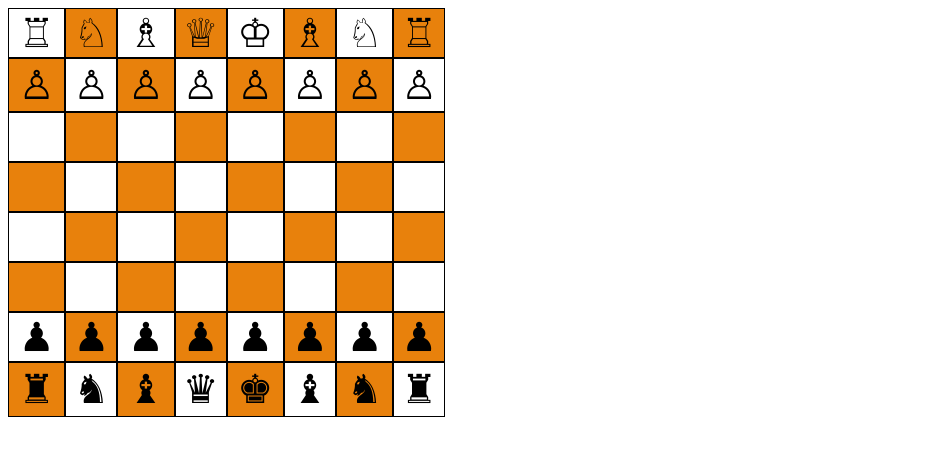
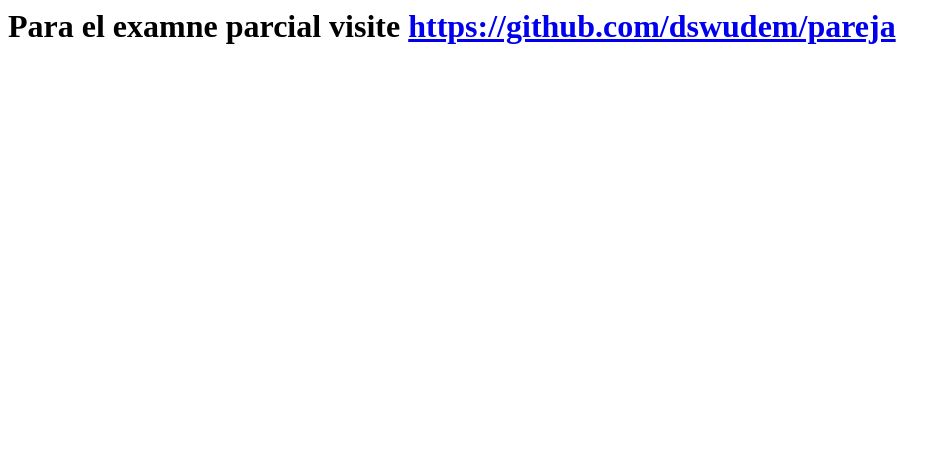
Before and after one commit to dswudem/dswudem.github.io, a plain HTML site: page index.html in a window 1280 px wide. Shown: the whole page, without its empty margins (0-951 px from the left). Drawn offline with Linux system fonts and the light colour scheme.

Commit message:
Enunciado de examen parcial 2018-1

```diff
--- a/index.html
+++ b/index.html
@@ -1,54 +1,10 @@
 <html>
 	<head>
 		<title>
-			Tablero de ajedrez
+			Examen parcial
 		</title>
-		<!--
-		Dentro de nuestras etiquetas <style></style> se verá
-		representado todos los estilos que tendrá nuestro sitio.
-		-->
-		<style>
-		/* Le daremos estilos a nuestras etiquetas <div> pero exactamente
-		 a las que sean hijos de otro div para esto utilizamos el caracter
-		  ">" que representa padre > hijo. */
-			#tablero div > div{
-				width: 50px;
-				height: 50px;
-				border-color: black;
-				border-style: solid;
-				border-width: 1px;
-				display: table-cell;
-				}
-			#tablero > div{
-				display: table-row;
-			}
-			/* :nth-child(odd-even): Impar e incluso son palabras clave que se pueden usar
-			 para unir elementos secundarios cuyo índice es impar o par
-			 en este caso lo usamos para pintar las casillas del tablero.
-			*/
-			#tablero  div:nth-child(even) > div:nth-child(odd){
-				background-color: #E8810C;
-				padding: 2pt;
-				size: 300pt;
-			}
-			#tablero div:nth-child(odd) > div:nth-child(even){
-				background-color: #E8810C;
-			}
-			/*Cuando pase el click por una de las casillas esta cambiará de color,
-			 con la propiedad hover se logra este efecto sobre el div del tablero.
-			 la caracteristica !important permite resaltar esta propiedad
-			 sobre las demas aplicadas sobre los div
-			*/
-			#tablero div > div:hover{
-				background-color: #E8D278 !important;
-			}
-			#tablero div > div{
-				font-size: 30pt;
-				text-align: center;
-				vertical-align: middle;
-			}
 
-		</style>
+
 
   		<!--
   		Dentro de la etiqueta script irá todo el código de JavaScript de nuestra app
@@ -93,102 +49,8 @@ function manejarEvento( ev ){
 
 	</head>
 	<body>
-	<!--
-		En está sesión se crearán cada una de las casillas
-		de nuestro tablero en este caso 64 <div>.
-	-->
 
-	<div id="blancas" ></div>
-
-	<div id="tablero" onclick = "manejarEvento(event)">
-		<div id = "fila" >
-		<!--
-		Cada <div> contiene un caracter Unicode con el hexadecimal
-		que representa cada una de las figuras del ajedrez.
-		-->
-			<div>&#9814;</div>
-			<div>&#9816;</div>
-			<div>&#9815;</div>
-			<div>&#9813;</div>
-			<div>&#9812;</div>
-			<div>&#9815;</div>
-			<div>&#9816;</div>
-			<div>&#9814;</div>
-		</div>
-		<div id = "fila2">
-			<div>&#9817;</div>
-			<div>&#9817;</div>
-			<div>&#9817;</div>
-			<div>&#9817;</div>
-			<div>&#9817;</div>
-			<div>&#9817;</div>
-			<div>&#9817;</div>
-			<div>&#9817;</div>
-		</div>
-		<div>
-			<div></div>
-			<div></div>
-			<div></div>
-			<div></div>
-			<div></div>
-			<div></div>
-			<div></div>
-			<div></div>
-		</div>
-		<div>
-			<div></div>
-			<div></div>
-			<div></div>
-			<div></div>
-			<div></div>
-			<div></div>
-			<div></div>
-			<div></div>
-		</div>
-		<div>
-			<div></div>
-			<div></div>
-			<div></div>
-			<div></div>
-			<div></div>
-			<div></div>
-			<div></div>
-			<div></div>
-		</div>
-		<div>
-			<div></div>
-			<div></div>
-			<div></div>
-			<div></div>
-			<div></div>
-			<div></div>
-			<div></div>
-			<div></div>
-		</div>
-		<div id = "fila3" >
-			<div>&#9823;</div>
-			<div>&#9823;</div>
-			<div>&#9823;</div>
-			<div>&#9823;</div>
-			<div>&#9823;</div>
-			<div>&#9823;</div>
-			<div>&#9823;</div>
-			<div>&#9823;</div>
-		</div>
-		<div id = "fila4" >
-			<div>&#9820;</div>
-			<div>&#9822;</div>
-			<div>&#9821;</div>
-			<div>&#9819;</div>
-			<div>&#9818;</div>
-			<div>&#9821;</div>
-			<div>&#9822;</div>
-			<div>&#9820;</div>
-		</div>
-	</div>
-
-		<div id="negras" ></div>
-
+<h1>Para el examne parcial visite <a href="https://github.com/dswudem/pareja" >https://github.com/dswudem/pareja</a></h1>
 
 	</body>
 </html>
```
